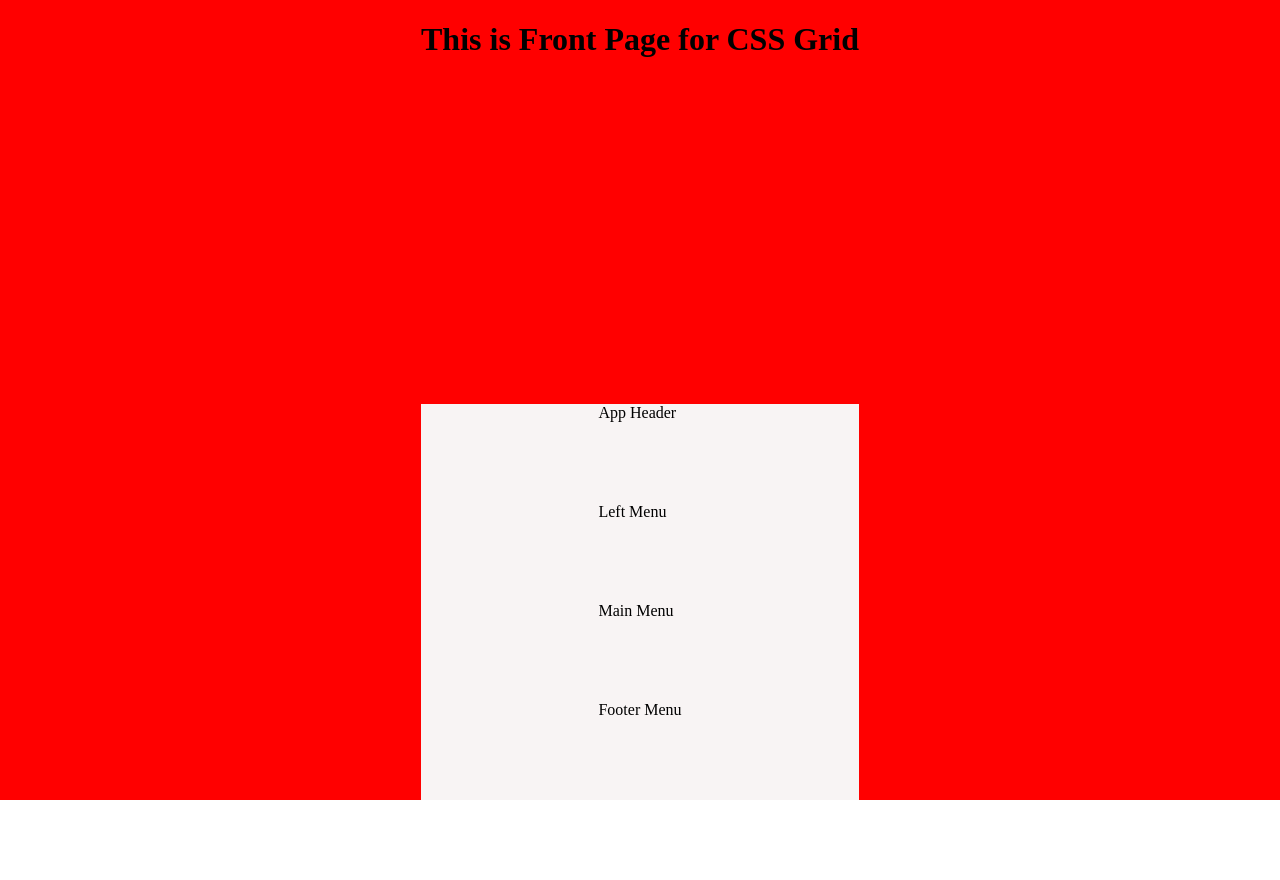
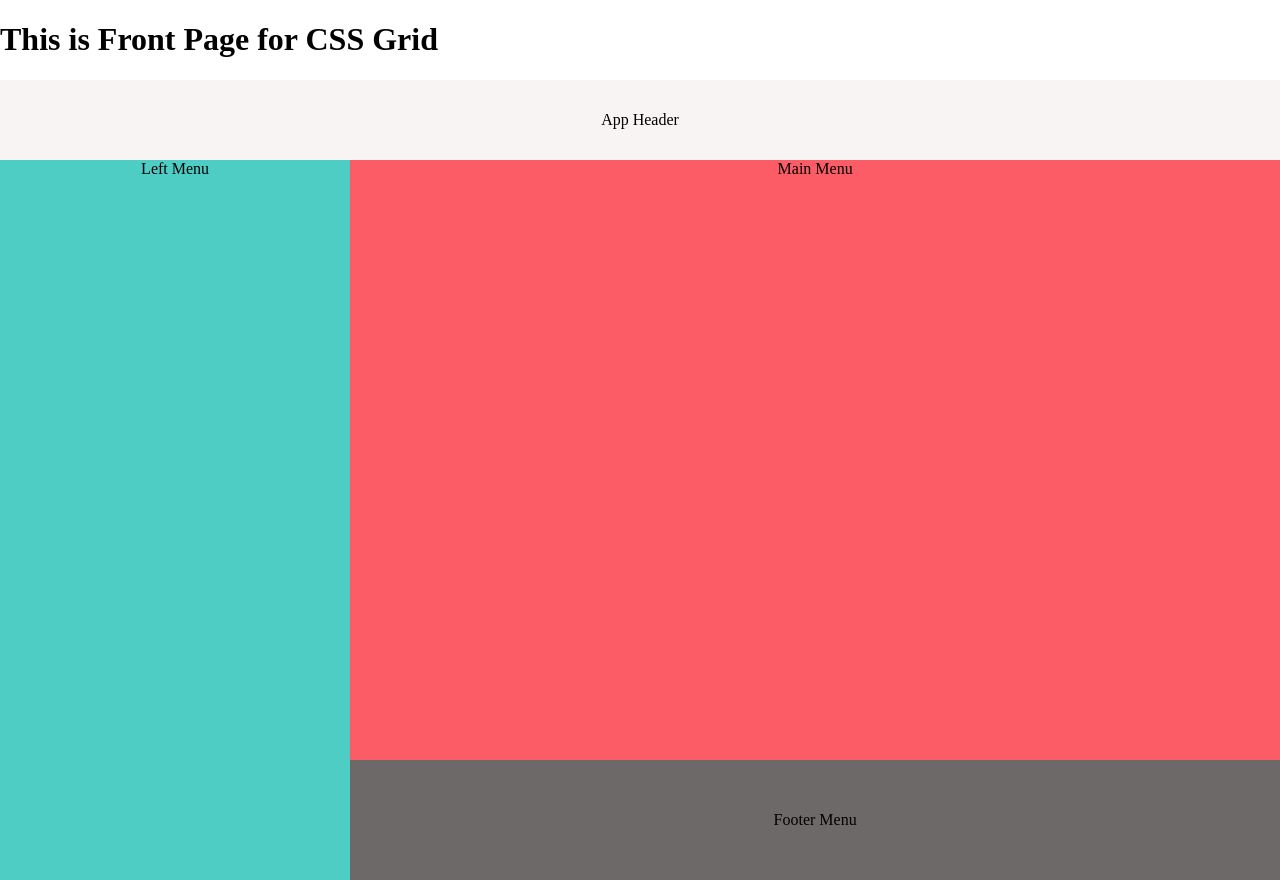
Before and after one commit to EdAncerys/TillAppOnMobileDevicesReact, a React (Create React App) app: page / in a window 1280 px wide. Before the commit the page ends 800 px from the top, so only its background shows below. Built offline with nearby package versions, Linux system fonts and the light colour scheme.

Commit message:
Install fontAwesome icons

```diff
--- a/package.json
+++ b/package.json
@@ -3,6 +3,7 @@
   "version": "0.1.0",
   "private": true,
   "dependencies": {
+    "@fortawesome/fontawesome-svg-core": "^1.2.30",
     "@testing-library/jest-dom": "^4.2.4",
     "@testing-library/react": "^9.5.0",
     "@testing-library/user-event": "^7.2.1",
--- a/src/App.js
+++ b/src/App.js
@@ -2,14 +2,14 @@ import React from 'react';
 import './App.css';
 
 import FrontPage from './Pages/FrontPage';
-import AppMenu from './Components/AppMenu';
+import TillApp from './Components/TillApp/TillApp';
 
 export default function App() {
   return (
     <div style={styles.container}>
       <h1>This is Front Page for CSS Grid</h1>
       {/* <FrontPage /> */}
-      <AppMenu />
+      <TillApp />
     </div>
   );
 }
@@ -18,8 +18,5 @@ const styles = {
   container: {
     display: 'grid',
     justifyContent: 'center',
-    backgroundColor: 'red',
-    width: '100vw',
-    height: '100vh',
   },
 };
--- a/src/Components/AppMenu.jsx
+++ /dev/null
@@ -1,21 +0,0 @@
-import React from 'react';
-import colors from '../config/colors';
-
-export default function AppMenu() {
-  return (
-    <div style={styles.container}>
-      <div style={styles.headerMenu}>App Header</div>
-      <div style={styles.leftMenu}>Left Menu</div>
-      <div style={styles.mainMenu}>Main Menu</div>
-      <div style={styles.footerMenu}>Footer Menu</div>
-    </div>
-  );
-}
-
-const styles = {
-  container: {
-    display: 'grid',
-    justifyContent: 'center',
-    backgroundColor: colors.light,
-  },
-};
--- /dev/null
+++ b/src/Components/TillApp/TillApp.jsx
@@ -0,0 +1,50 @@
+import React from 'react';
+import colors from '../../config/colors';
+
+export default function AppMenu() {
+  return (
+    <div style={styles.container}>
+      <div style={styles.headerMenu}>App Header</div>
+      <div style={styles.leftMenu}>Left Menu</div>
+      <div style={styles.mainMenu}>Main Menu</div>
+      <div style={styles.footerMenu}>Footer Menu</div>
+    </div>
+  );
+}
+
+const styles = {
+  container: {
+    display: 'grid',
+    gridTemplateAreas: "'a a a a''b c c c''b d d d'",
+    gridTemplateRows: '10vh auto 15vh',
+    backgroundColor: colors.light,
+    width: '100vw',
+    height: '100vh',
+  },
+  headerMenu: {
+    display: 'grid',
+    justifyContent: 'center',
+    alignItems: 'center',
+    gridArea: 'a',
+  },
+  leftMenu: {
+    display: 'grid',
+    justifyContent: 'center',
+    gridArea: 'b',
+    backgroundColor: colors.secondary,
+  },
+  mainMenu: {
+    display: 'grid',
+    justifyContent: 'center',
+    gridArea: 'c',
+    backgroundColor: colors.primary,
+    justifyContent: 'center',
+  },
+  footerMenu: {
+    display: 'grid',
+    justifyContent: 'center',
+    alignItems: 'center',
+    gridArea: 'd',
+    backgroundColor: colors.medium,
+  },
+};
```
Also changed, not shown: src/Components/TillApp/TillAppMenu.jsx (added, +15 -0 lines), 1 other file (tests, documents, lock files or other folders).
